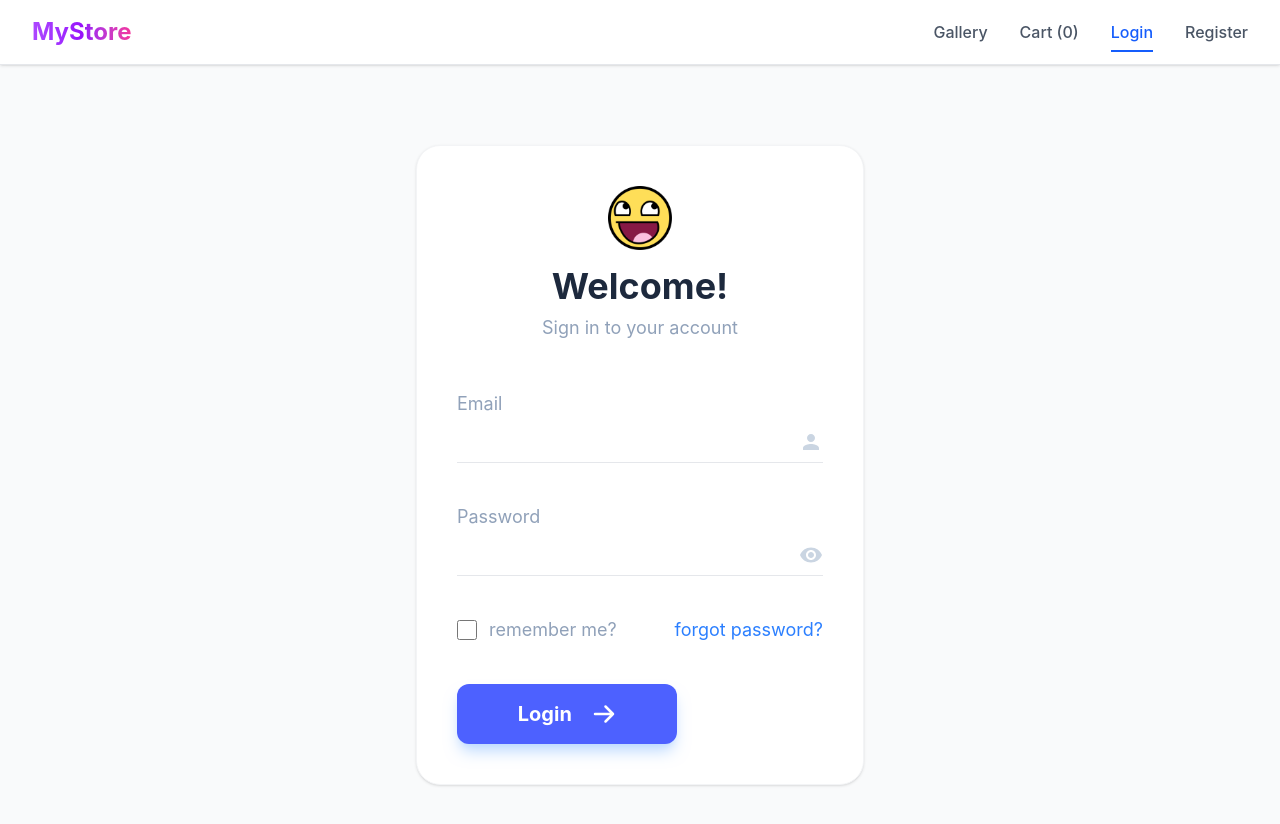
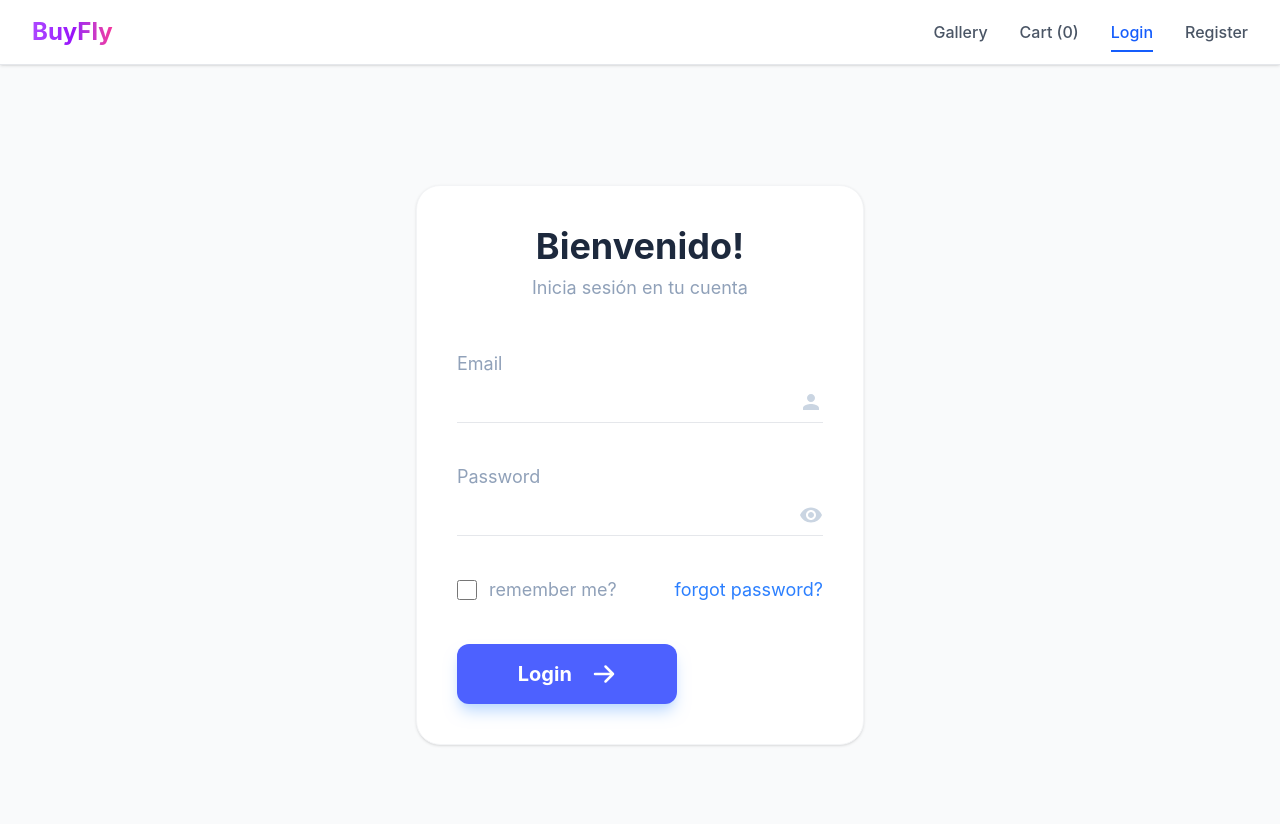
Before and after one commit to Pythagoras001/TrabajoFinalEcommerce, a React (Vite) app: page /login in a window 1280 px wide. Shown: the top 824 px of the page. Built offline with nearby package versions, Linux system fonts and the light colour scheme.

Commit message:
Despliegue

```diff
--- a/src/components/organisms/NavBar/NavBar.jsx
+++ b/src/components/organisms/NavBar/NavBar.jsx
@@ -42,7 +42,7 @@ export default function NavBar() {
             className="flex items-center space-x-2 text-2xl font-bold hover:opacity-80 transition-opacity"
           >
             <span className="bg-gradient-to-r from-purple-500 via-purple-600 to-pink-500 bg-clip-text text-transparent">
-              MyStore
+              BuyFly
             </span>
           </Link>
 
--- a/src/components/organisms/login/Login.jsx
+++ b/src/components/organisms/login/Login.jsx
@@ -47,12 +47,8 @@ const Login = () => {
 
         {/* Header con Icono */}
         <div className="flex flex-col items-center mb-12">
-          <div className="mb-4">
-            {/* Icono similar al de la imagen */}
-            <img src={smile} alt="Smile Icon" className="w-[64px] h-[64px]" />
-          </div>
-          <h1 className="text-4xl font-bold text-slate-800 mb-2">Welcome!</h1>
-          <p className="text-slate-400 text-lg">Sign in to your account</p>
+          <h1 className="text-4xl font-bold text-slate-800 mb-2">Bienvenido!</h1>
+          <p className="text-slate-400 text-lg">Inicia sesión en tu cuenta</p>
         </div>
 
         {error && (
```
Also changed, not shown: 1 other file (tests, documents, lock files or other folders).
